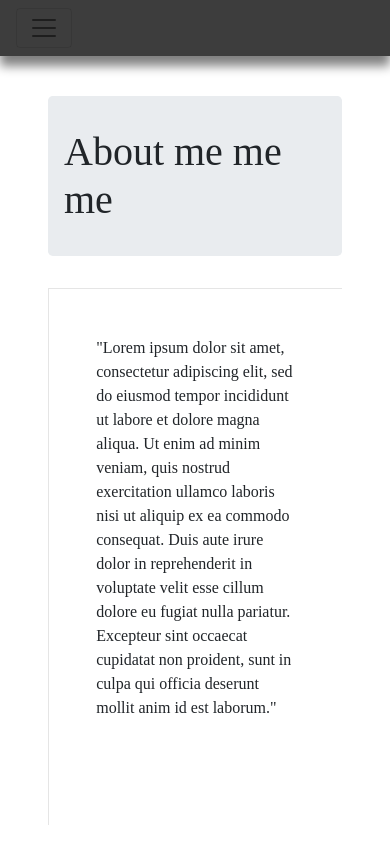
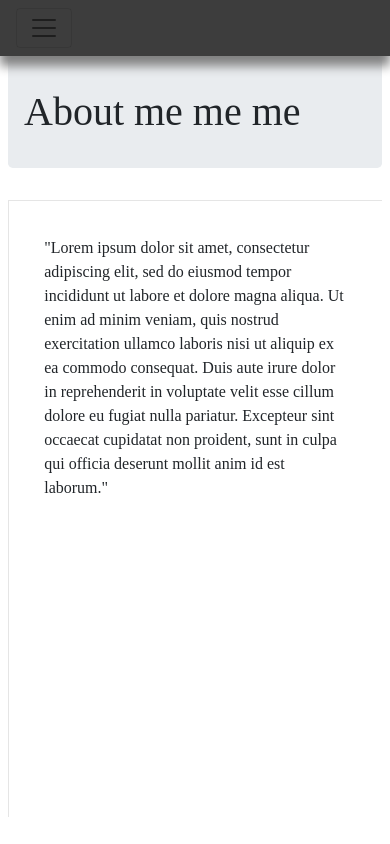
Before and after one commit to Diotr/MyPortfolio, a React (Create React App) app: page / in a window 390 px wide. Built offline with nearby package versions, Linux system fonts and the light colour scheme; a web font is replaced by a local one.

Commit message:
changed padding for small screens

```diff
--- a/src/components/Home.js
+++ b/src/components/Home.js
@@ -3,11 +3,11 @@ import React from 'react';
 
 const Home = () =>{
     return(
-<div className="container  p-5 h-75 mt-5">
+<div className="container p-md-5 p-2  h-75 mt-5">
       <h1 className='jumbotron'>About me me me</h1>
       <div className=' h-100 ' style={{borderLeft: '1px solid rgba(0,0,0,.1)', borderTop:'1px solid rgba(0,0,0,.1)', padding:'8vw' }}>
 
-      <p className = 'm-3'> "Lorem ipsum dolor sit amet,
+      <p className = 'm-1 m-sm-2'> "Lorem ipsum dolor sit amet,
         consectetur adipiscing elit, sed do eiusmod tempor incididunt ut labore et dolore magna aliqua. Ut enim ad minim veniam,
         quis nostrud exercitation ullamco laboris nisi ut aliquip ex ea commodo consequat.
          Duis aute irure dolor in reprehenderit in voluptate velit esse cillum dolore eu fugiat nulla pariatur.
--- a/src/components/MyWork.js
+++ b/src/components/MyWork.js
@@ -49,8 +49,8 @@ const rightColumnStyle ={
     overflowY:'hidden'
 }
 const logosStyle = {
-  height:'5.5vh' ,
-  marginRight: '4vh',
+  height:'4vw' ,
+  margin: '1vw',
   }
 
 const logoJs=<img style = {logosStyle} src={jsLogo} alt='js Logo'></img>
@@ -136,7 +136,7 @@ const MyWork=()=> {
 
     return (
  <div className =' d-flex flex-row '>
-     <div className ='col-4 col-md-2 d-flex ' >
+     <div className ='col-4 col-md-2 d-flex p-0' >
     <div style= {leftColumnStyle}>
 
     {projects.map((item,index)=>(<MyWorkThumbnail key ={item.project}
--- a/src/components/projectDetails/ProjectDescription.js
+++ b/src/components/projectDetails/ProjectDescription.js
@@ -49,12 +49,12 @@ return (
   </div>
     <hr style = {hrStyle}></hr>
       <div className = 'row'>
-        <div className = 'col-md-8 col-10'>
+        <div className = 'col-md-8 col-8'>
             <div className = 'logos d-flex flex-wrap col-md-flex-row'>
                 {props.projects.techUsedLogos}
             </div>
         </div>
-          <div className = 'col-md-4 col-2 d-flex  justify-content-end align-items-center'>
+          <div className = 'col-md-4 col-4 d-flex flex-wrap flex-md-row justify-content-md-end justify-content-around align-items-center'>
             {props.projects.playButton}
               <a href={props.projects.gitLink} target='_blank'
               className = 'btn border border-dark  mx-3 h-100'>
```
